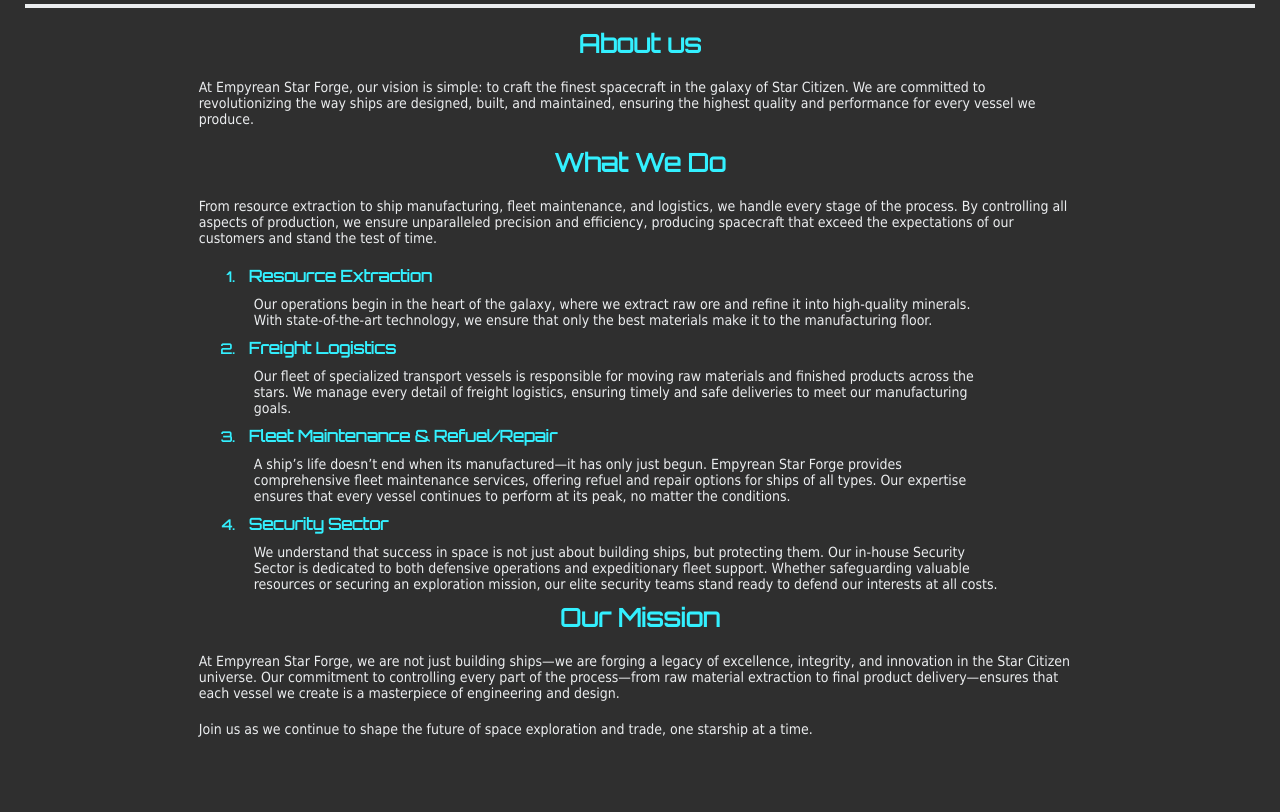
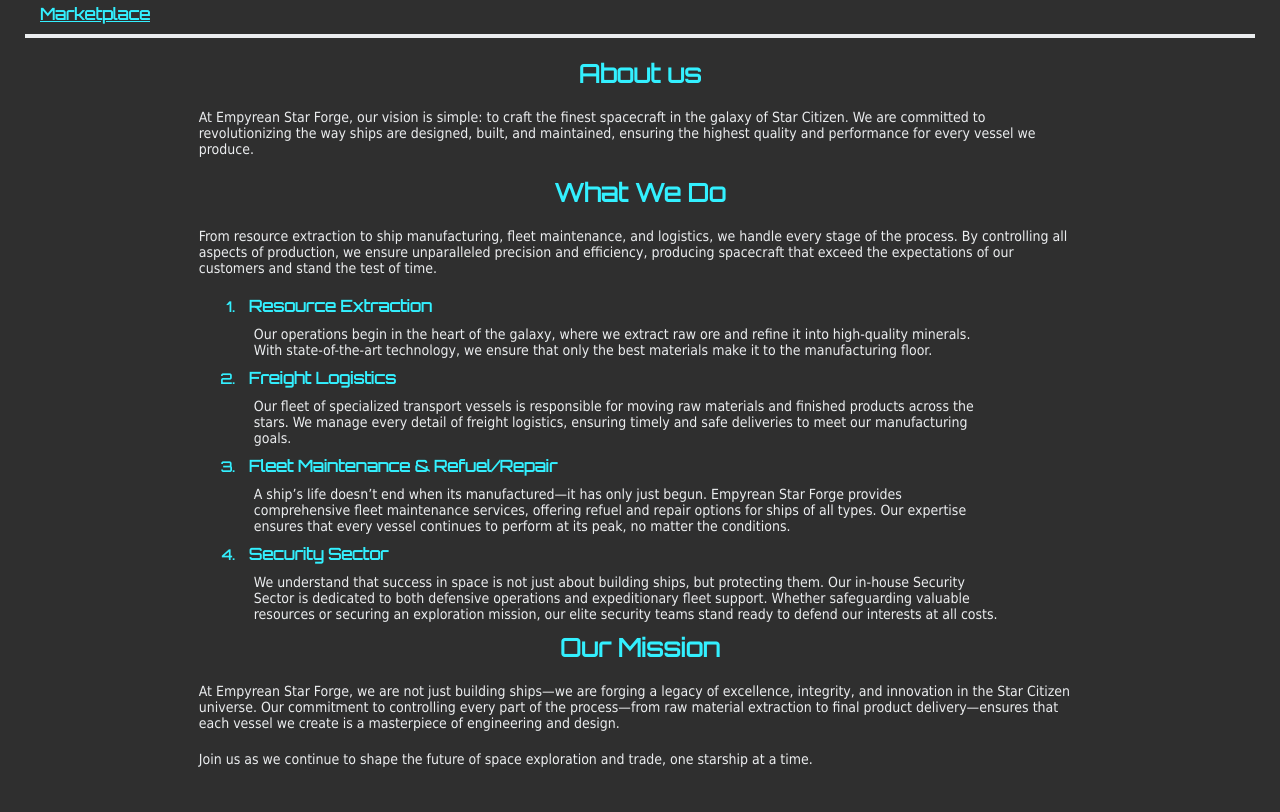
Before and after one commit to awelsh216/ESFSite, a plain HTML site: page index.html in a window 1280 px wide. Shown: the part 123-935 px from the top of the page. Before the commit the page ends 905 px from the top, so only its background shows below. Drawn offline with Linux system fonts and the light colour scheme.

Commit message:
Update main.css

```diff
--- a/main.css
+++ b/main.css
@@ -43,10 +43,14 @@
     font-family: 'Boldonse', Tahoma;
 }
 
-#join-us, #marketplace {
+#join-us {
     position: absolute;
     top: 0;
     right: 0;
+    font: bold 16px 'Orbitron', Tahoma;
+}
+
+#marketplace {
     font: bold 16px 'Orbitron', Tahoma;
 }
 
```
